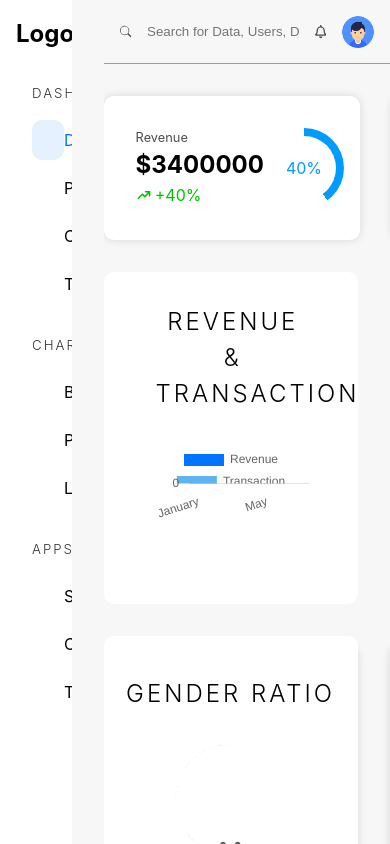
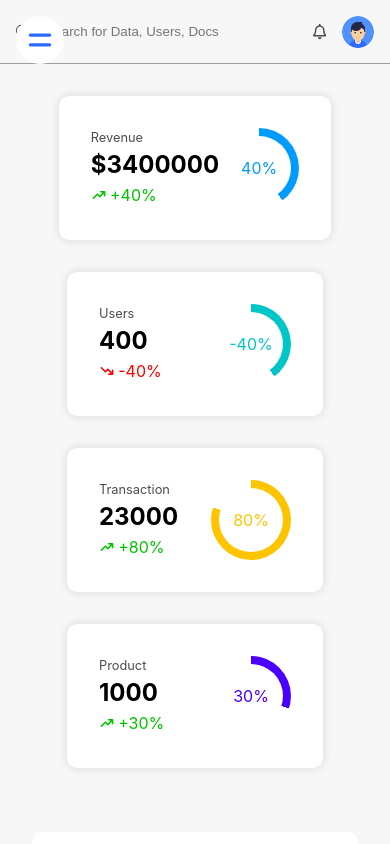
Before and after one commit to vikasdeshmukh63/e-com-admin-dashboard-client, a React (Vite) app: page /admin/dashboard in a window 390 px wide. Built offline with nearby package versions, Linux system fonts and the light colour scheme.

Commit message:
ui completed fully

```diff
--- a/src/components/AdminSidebar.tsx
+++ b/src/components/AdminSidebar.tsx
@@ -1,12 +1,40 @@
+import { useEffect, useState } from "react";
+import { IconType } from "react-icons";
+import { HiMenuAlt4 } from "react-icons/hi";
 import { Link, Location, useLocation } from "react-router-dom";
-import { IconType } from "react-icons";
 import { sidebarItems } from "../data";
 
 const AdminSidebar = () => {
   const location = useLocation();
 
+  const [showModal, setShowModal] = useState<boolean>(false);
+  const [phoneActive, setPhoneActive] = useState<boolean>(window.innerWidth < 1100);
+
+  useEffect(() => {
+    const handleResize = () => {
+      setPhoneActive(window.innerWidth < 1100);
+    };
+
+    window.addEventListener("resize", handleResize);
+
+    return () => {
+      window.removeEventListener("resize", handleResize);
+    };
+  }, []);
+
   return (
-    <aside>
+    <>
+      {phoneActive && (
+        <button id="hamburger" onClick={() => setShowModal(true)}>
+          <HiMenuAlt4 />
+        </button>
+      )}
+
+      <aside
+        style={
+          phoneActive ? { width: "20rem", height: "100vh", position: "fixed", top: 0, left: showModal ? "0" : "-20rem", transition: "all 0.5s" } : {}
+        }
+      >
         <h2>Logo.</h2>
         {sidebarItems.map((item, index) => {
           return (
@@ -20,7 +48,13 @@ const AdminSidebar = () => {
             </div>
           );
         })}
+        {phoneActive && (
+          <button id="closeSidebar" onClick={() => setShowModal(false)}>
+            Close
+          </button>
+        )}
       </aside>
+    </>
   );
 };
 
--- a/src/components/Loader.tsx
+++ b/src/components/Loader.tsx
@@ -1,11 +1,11 @@
-import React from 'react'
+import React from "react";
 
 const Loader = () => {
   return (
-    <div>
-      Loading...
-    </div>
-  )
-}
+    <section className="loader">
+      <div/>
+    </section>
+  );
+};
 
-export default Loader
+export default Loader;
--- a/src/data.ts
+++ b/src/data.ts
@@ -37,7 +37,7 @@ export const sidebarItems: SidebarItems[] = [
     section: "Apps",
     items: [
       { title: "Stopwatch", Icon: FaStopwatch, url: "/admin/apps/stopwatch" },
-      { title: "Coupon", Icon: RiCoupon3Fill, url: "/admin/apps/coupon" },
+      { title: "Coupon", Icon: RiCoupon3Fill, url: "/admin/apps/coupoun" },
       { title: "Toss", Icon: FaGamepad, url: "/admin/apps/toss" },
     ],
   },
--- /dev/null
+++ b/src/styles/_mediaqueries.scss
@@ -0,0 +1,71 @@
+@media screen and (width<=1200px) {
+
+    .adminContainer {
+        overflow: auto;
+    }
+
+    .dashboard {
+
+        .widgetContainer,
+        .graphContainer,
+        .transactionContainer {
+            justify-content: center;
+            padding: 2rem;
+            flex-wrap: wrap;
+        }
+
+        .transactionContainer {
+            height: unset;
+        }
+    }
+
+    .productManagement {
+        padding: 2rem;
+    }
+}
+
+@media screen and (width<=1100px) {
+
+    .adminContainer {
+        grid-template-columns: 1fr !important;
+    }
+}
+
+@media screen and (width<=600px) {
+
+    .productManagement {
+        flex-direction: column;
+        align-items: center;
+        padding: 0;
+
+        >section {
+            max-width: 400px;
+        }
+    }
+
+    .chartContainer {
+        padding: 0;
+
+        >h1 {
+            margin: 0;
+            text-align: center;
+        }
+
+        >section {
+            margin: 8rem auto;
+        }
+    }
+
+    .dashboardAppContainer>section {
+
+        .coupounForm,
+        .stopwatch {
+            display: flex;
+            flex-direction: column;
+        }
+
+        .stopwatch {
+            align-items: center;
+        }
+    }
+}
--- a/src/styles/app.scss
+++ b/src/styles/app.scss
@@ -3,6 +3,7 @@
 @import "_products";
 @import "_chart";
 @import "_dashboardapp";
+@import "_mediaqueries";
 
 :root {
     font-family: Inter, system-ui, Avenir, Helvetica, Arial, sans-serif;
@@ -164,3 +165,55 @@ a {
         }
     }
 }
+
+#hamburger {
+    display: grid;
+    place-items: center;
+    @include square(3rem);
+    border: none;
+    outline: none;
+    cursor: pointer;
+    color: rgba(44, 104, 255);
+    position: fixed;
+    top: 1rem;
+    left: 1rem;
+    font-size: 2rem;
+    background-color: white;
+    border-radius: 50%;
+    z-index: 9;
+}
+
+#closeSidebar {
+    width: 80%;
+    margin: 1rem auto;
+    display: block;
+    padding: 0.75rem;
+    border: none;
+    outline: none;
+    cursor: pointer;
+    background-color: rgb(168, 2, 2);
+    color: white;
+    border-radius: 10px;
+}
+
+.loader {
+    width: 100%;
+    height: 100vh;
+    @include flex;
+
+    >div {
+        @include square(10rem);
+        border-radius: 50%;
+        border-top: 1rem solid rgb(43, 43, 43);
+        border-left: 1rem solid rgb(43, 43, 43);
+        border-right: 1rem solid #fff;
+        border-bottom: 1rem solid #fff;
+        animation: loadingAnimation 1s linear infinite;
+    }
+}
+
+@keyframes loadingAnimation {
+    to {
+        transform: rotateZ(360deg)
+    }
+}
```
Lines whose indentation alone changed are shown as unchanged.
